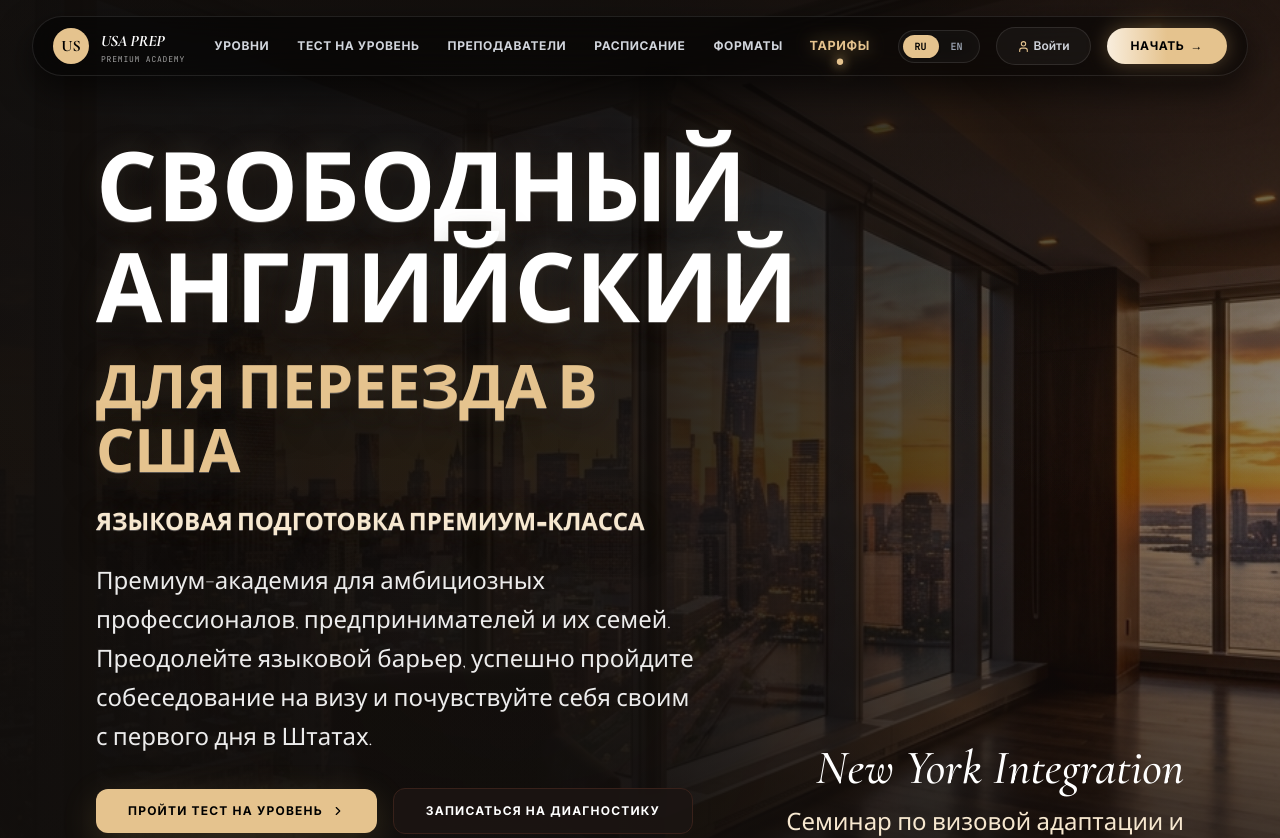
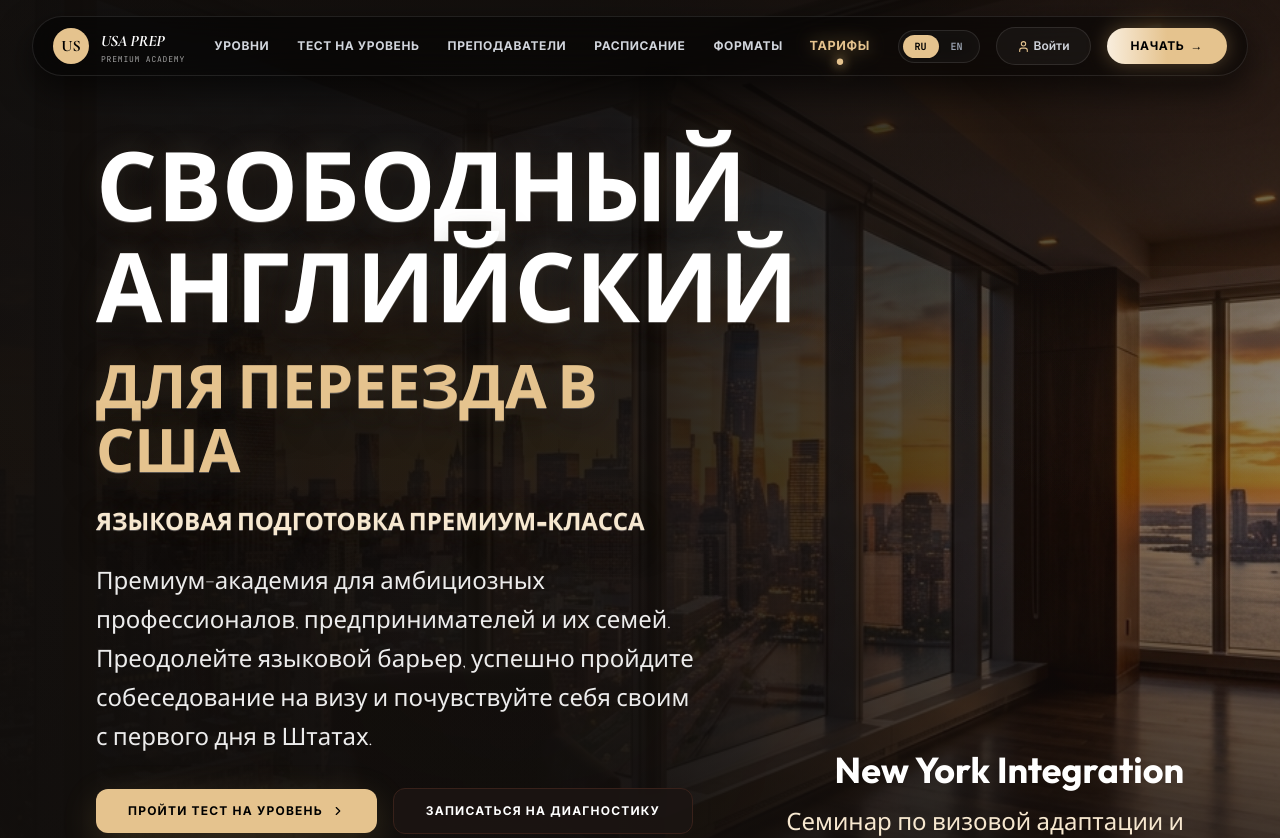
Before and after one commit to SWAFFY012/USA-SCHOOL-PREP, a React (Vite) app: page / in a window 1280 px wide. Shown: the top 838 px of the page. Built offline with nearby package versions, Linux system fonts and the light colour scheme; a web font is replaced by a local one.

Commit message:
Update New York integration heading font

```diff
--- a/src/components/Hero.tsx
+++ b/src/components/Hero.tsx
@@ -168,7 +168,7 @@ export default function Hero({ language }: HeroProps) {
           className="lg:absolute lg:right-16 xl:right-24 lg:bottom-12 xl:bottom-20 max-w-sm sm:max-w-md text-left lg:text-right p-0 pt-10 lg:pt-0"
         >
           <div id="hero-floating-badge" className="space-y-2.5">
-            <h4 className="font-serif italic text-3xl sm:text-4xl lg:text-5xl text-white font-medium leading-none">
+            <h4 className="premium-section-title text-2xl sm:text-3xl lg:text-4xl text-white leading-tight">
               New York Integration
             </h4>
             <p className="poriadok-display text-lg sm:text-xl lg:text-2xl text-[#F7E8D0] leading-relaxed">
```
